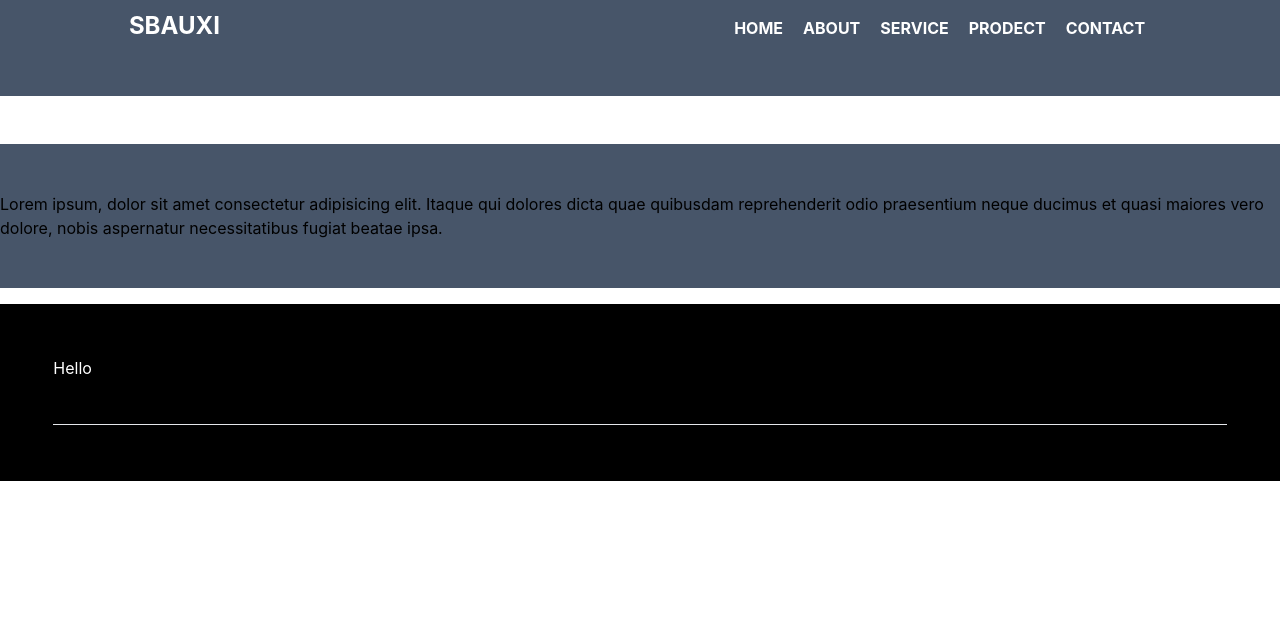
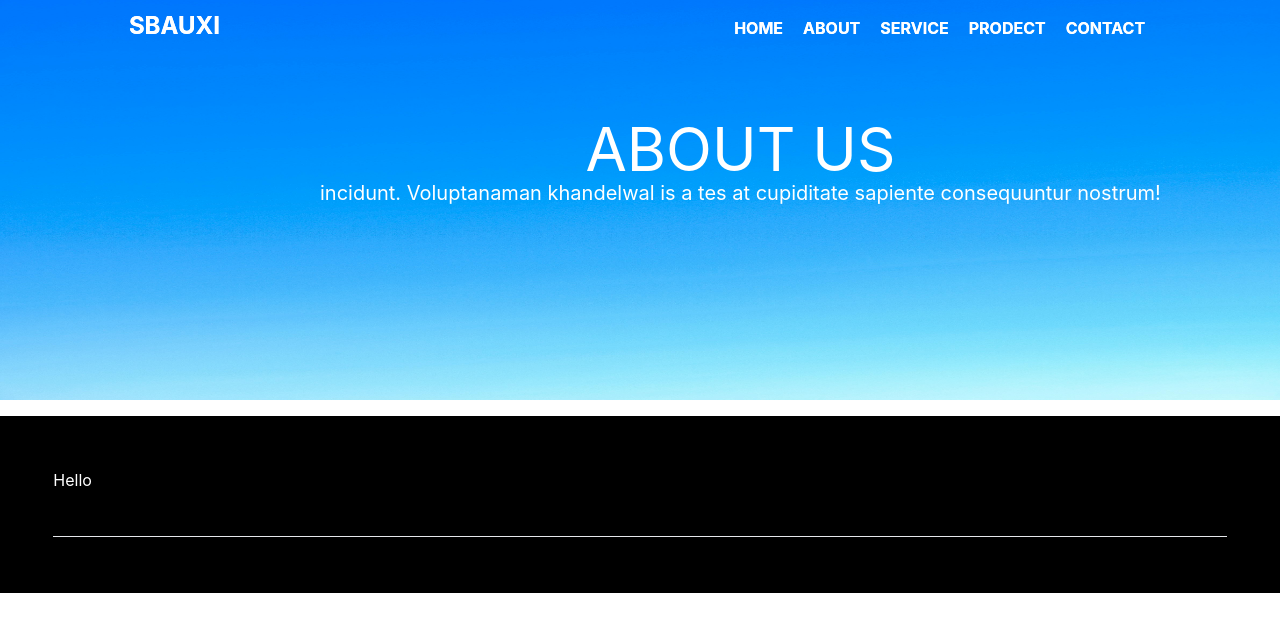
Before and after one commit to abhikhandelwalgupta/SBAUX, a React (Vite) app: page /About in a window 1280 px wide. Shown: the top 632 px of the page. Built offline with nearby package versions, Linux system fonts and the light colour scheme.

Commit message:
about section

```diff
--- a/src/pages/About.jsx
+++ b/src/pages/About.jsx
@@ -1,14 +1,24 @@
 import Footer from "../components/coman/Footer"
-
-
+import image1 from "../assets/img.jpg";
+import Navbar from "../components/coman/Navbar"
 const About = () => {
     return (
         <>
-            <div className="relative ">
-                <div className="flex min-h-[100%]  w-full py-12  bg-slate-600 items-center justify-center    ">
+            <div className="relative">
+                <div className=" min-h-[100%]  w-full  text-black  justify-center block">
+                    <Navbar />
+                    <div className="absolute top-[20%] left-[25%]  justify-center items-center text-center z-[2]">
+                        <h1 className="text-6xl text-white">ABOUT US</h1>
+                        <p className="text-xl text-white"> incidunt. Voluptanaman khandelwal is a tes at cupiditate sapiente consequuntur nostrum!</p>
+                    </div>
+                    <img src={image1} className="w-[100vw] h-[50vh]"></img>
                 </div>
-                <div className="flex min-h-[100%]  w-full py-12  mt-12 bg-slate-600 items-center justify-center  relative  ">
-                    <p>Lorem ipsum, dolor sit amet consectetur adipisicing elit. Itaque qui dolores dicta quae quibusdam reprehenderit odio praesentium neque ducimus et quasi maiores vero dolore, nobis aspernatur necessitatibus fugiat beatae ipsa.</p>
+
+                <div className="flex min-h-[100%]  w-full   bg-slate-600 items-center justify-center  relative  ">
+                    <div>
+
+                    </div>
+                    <div></div>
                 </div>
 
                 <Footer />
```
